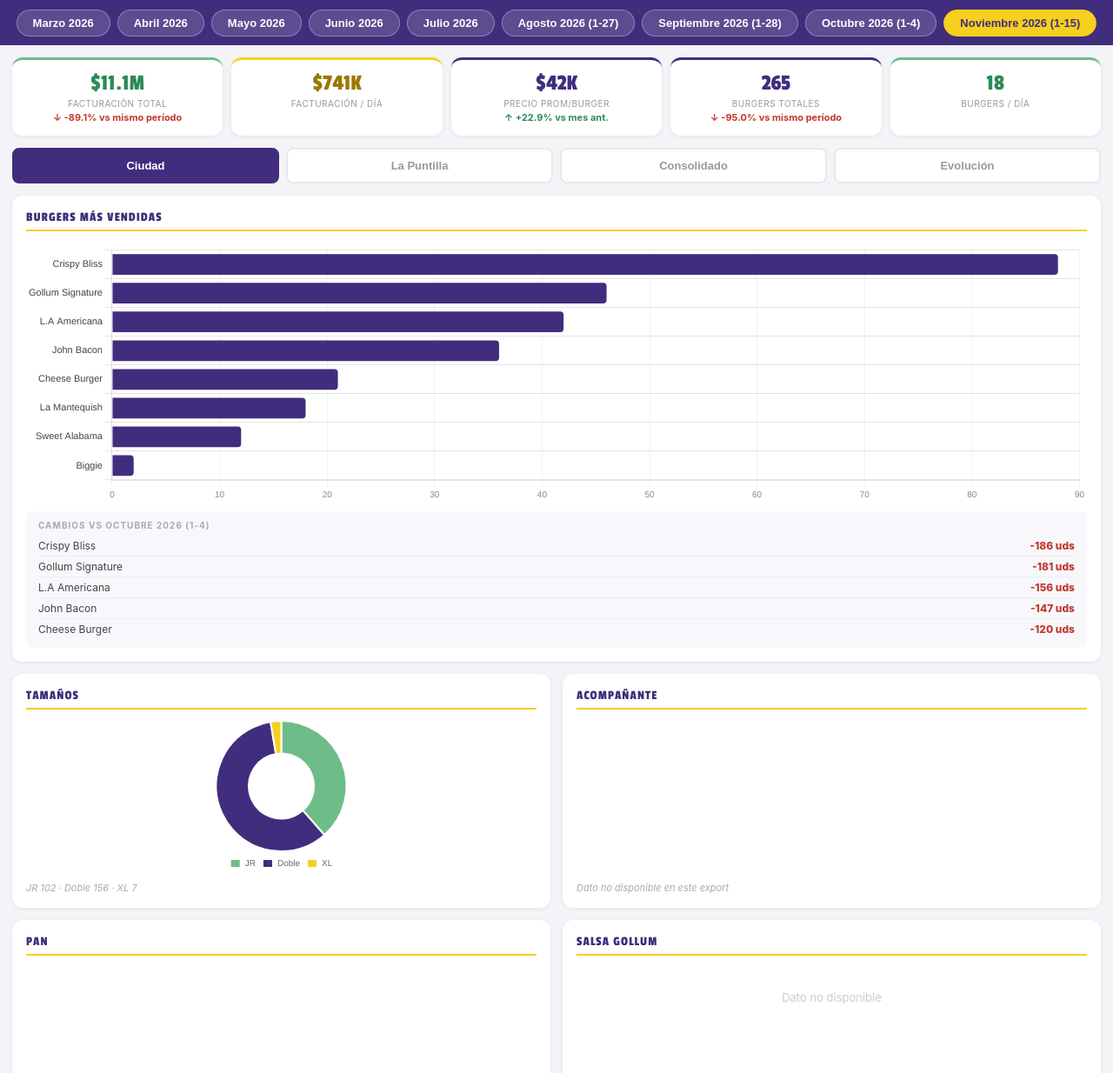
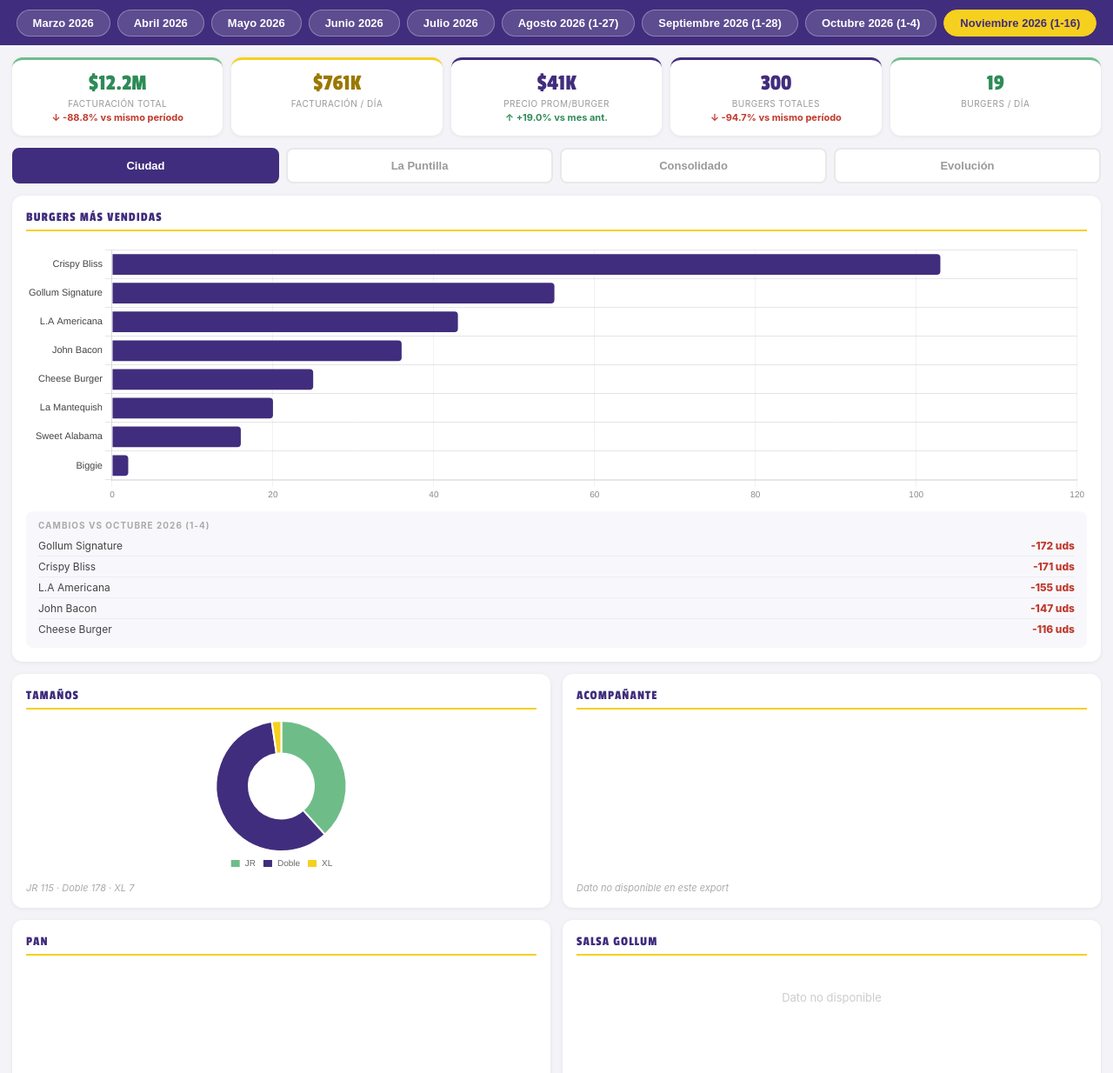
Before and after one commit to francoindragoli/smashclub-dashboards, a plain HTML site: page dashboard-ventas.html in a window 1280 px wide. Shown: the part 66-1300 px from the top of the page at 87% size. Drawn offline with nearby package versions, Linux system fonts and the light colour scheme.

Commit message:
Auto-update dashboards — 17/11/2026 12:06

```diff
--- a/dashboard-ventas.html
+++ b/dashboard-ventas.html
@@ -837,36 +837,36 @@ const MESES = {
         }
       },
       noviembre2026: {
-        label: 'Noviembre 2026 (1-15)', dias: 15, diasCount: [2, 2, 2, 2, 2, 2, 3],
+        label: 'Noviembre 2026 (1-16)', dias: 16, diasCount: [3, 2, 2, 2, 2, 2, 3],
         ciudad: {
-          burgers: {'Crispy Bliss':88, 'Gollum Signature':46, 'L.A Americana':42, 'John Bacon':36, 'Cheese Burger':21, 'La Mantequish':18, 'Sweet Alabama':12, 'Biggie':2},
-          jr:102, doble:156, xl:7, total:265,
+          burgers: {'Crispy Bliss':103, 'Gollum Signature':55, 'L.A Americana':43, 'John Bacon':36, 'Cheese Burger':25, 'La Mantequish':20, 'Sweet Alabama':16, 'Biggie':2},
+          jr:115, doble:178, xl:7, total:300,
           acompanante:{'Con Papas':0, 'Sin Papas':0, 'Aros de Cebolla':0},
           acompanante_note:'Dato no disponible en este export',
           pan:{'Pan Regular':0, 'Pan Sin Gluten':0},
           pan_note:'Dato no disponible en este export',
           salsa:null,
-          ventaTotal:11110365,
+          ventaTotal:12177310,
           totalDocs:0,
           ticketPromedio:0,
           ventaDias:[0,0,0,0,0,0,0],
           horaLabels:["9h", "10h", "11h", "12h", "13h", "14h", "15h", "16h", "17h", "18h", "19h", "20h", "21h", "22h", "23h", "0h"],
-          horaVentas:[0.036, 0.095, 0.07, 0.742, 1.252, 0.662, 0.494, 0.174, 0.166, 0.153, 0.178, 0.631, 2.414, 2.9, 1.099, 0.045]
+          horaVentas:[0.036, 0.101, 0.088, 0.902, 1.255, 0.713, 0.525, 0.209, 0.166, 0.153, 0.202, 0.768, 2.635, 3.205, 1.177, 0.045]
         },
         puntilla: {
-          burgers: {'Gollum Signature':192, 'Crispy Bliss':182, 'John Bacon':123, 'L.A Americana':89, 'Cheese Burger':42, 'Sweet Alabama':38, 'La Mantequish':35, 'Biggie':10, 'Denver':4},
-          jr:266, doble:416, xl:33, total:715,
+          burgers: {'Crispy Bliss':205, 'Gollum Signature':204, 'John Bacon':130, 'L.A Americana':93, 'Cheese Burger':51, 'Sweet Alabama':40, 'La Mantequish':35, 'Biggie':11, 'Denver':5},
+          jr:295, doble:446, xl:33, total:774,
           acompanante:{'Con Papas':0, 'Sin Papas':0, 'Aros de Cebolla':0},
           acompanante_note:'Dato no disponible en este export',
           pan:{'Pan Regular':0, 'Pan Sin Gluten':0},
           pan_note:'Dato no disponible en este export',
           salsa:null,
-          ventaTotal:22262375,
+          ventaTotal:23854720,
           totalDocs:0,
           ticketPromedio:0,
           ventaDias:[0,0,0,0,0,0,0],
           horaLabels:["11h", "12h", "13h", "14h", "15h", "16h", "17h", "18h", "19h", "20h", "21h", "22h", "23h", "0h"],
-          horaVentas:[0.04, 0.466, 2.33, 1.989, 0.689, 0.38, 0.176, 0.138, 0.348, 3.179, 6.103, 3.948, 1.847, 0.63]
+          horaVentas:[0.04, 0.514, 2.59, 2.098, 0.71, 0.428, 0.176, 0.138, 0.348, 3.268, 6.475, 4.366, 2.05, 0.655]
         },
         snaps: {
           3: {
@@ -903,6 +903,11 @@ const MESES = {
             dias:15, diasCount:[2, 2, 2, 2, 2, 2, 3],
             ciudad:{burgers:{'Crispy Bliss':88, 'Gollum Signature':46, 'L.A Americana':42, 'John Bacon':36, 'Cheese Burger':21, 'La Mantequish':18, 'Sweet Alabama':12, 'Biggie':2},jr:102,doble:156,xl:7,total:265,ventaTotal:11110365,totalDocs:0,ticketPromedio:0,ventaDias:[0,0,0,0,0,0,0],horaLabels:["9h", "10h", "11h", "12h", "13h", "14h", "15h", "16h", "17h", "18h", "19h", "20h", "21h", "22h", "23h", "0h"],horaVentas:[0.036, 0.095, 0.07, 0.742, 1.252, 0.662, 0.494, 0.174, 0.166, 0.153, 0.178, 0.631, 2.414, 2.9, 1.099, 0.045]},
             puntilla:{burgers:{'Gollum Signature':192, 'Crispy Bliss':182, 'John Bacon':123, 'L.A Americana':89, 'Cheese Burger':42, 'Sweet Alabama':38, 'La Mantequish':35, 'Biggie':10, 'Denver':4},jr:266,doble:416,xl:33,total:715,ventaTotal:22262375,totalDocs:0,ticketPromedio:0,ventaDias:[0,0,0,0,0,0,0],horaLabels:["11h", "12h", "13h", "14h", "15h", "16h", "17h", "18h", "19h", "20h", "21h", "22h", "23h", "0h"],horaVentas:[0.04, 0.466, 2.33, 1.989, 0.689, 0.38, 0.176, 0.138, 0.348, 3.179, 6.103, 3.948, 1.847, 0.63]}
+          },
+          16: {
+            dias:16, diasCount:[3, 2, 2, 2, 2, 2, 3],
+            ciudad:{burgers:{'Crispy Bliss':103, 'Gollum Signature':55, 'L.A Americana':43, 'John Bacon':36, 'Cheese Burger':25, 'La Mantequish':20, 'Sweet Alabama':16, 'Biggie':2},jr:115,doble:178,xl:7,total:300,ventaTotal:12177310,totalDocs:0,ticketPromedio:0,ventaDias:[0,0,0,0,0,0,0],horaLabels:["9h", "10h", "11h", "12h", "13h", "14h", "15h", "16h", "17h", "18h", "19h", "20h", "21h", "22h", "23h", "0h"],horaVentas:[0.036, 0.101, 0.088, 0.902, 1.255, 0.713, 0.525, 0.209, 0.166, 0.153, 0.202, 0.768, 2.635, 3.205, 1.177, 0.045]},
+            puntilla:{burgers:{'Crispy Bliss':205, 'Gollum Signature':204, 'John Bacon':130, 'L.A Americana':93, 'Cheese Burger':51, 'Sweet Alabama':40, 'La Mantequish':35, 'Biggie':11, 'Denver':5},jr:295,doble:446,xl:33,total:774,ventaTotal:23854720,totalDocs:0,ticketPromedio:0,ventaDias:[0,0,0,0,0,0,0],horaLabels:["11h", "12h", "13h", "14h", "15h", "16h", "17h", "18h", "19h", "20h", "21h", "22h", "23h", "0h"],horaVentas:[0.04, 0.514, 2.59, 2.098, 0.71, 0.428, 0.176, 0.138, 0.348, 3.268, 6.475, 4.366, 2.05, 0.655]}
           },
         }
       },
```
Also changed, not shown: comparativa-precios.html (+1 -1 lines), rentabilidad-burgers.html (+1 -1 lines).
